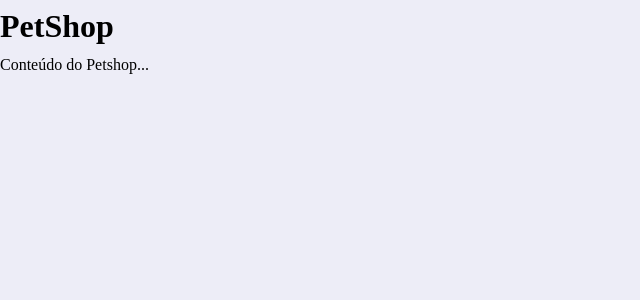
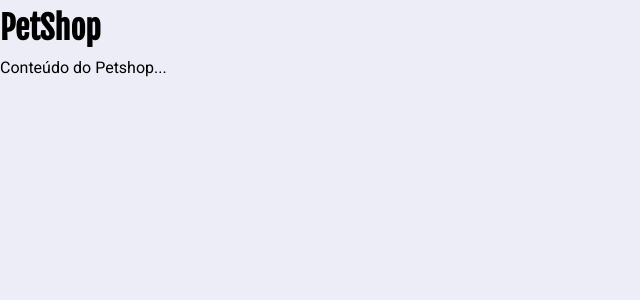
Before and after one commit to PauloHenrique00-tech/petshop, a Next.js app: page / in a window 1280 px wide. Shown: the top 300 px of the page, without its empty margins (0-640 px from the left). Built offline with nearby package versions, Linux system fonts and the light colour scheme.

Commit message:
Adiciona e configura fonts

```diff
--- a/src/app/layout.tsx
+++ b/src/app/layout.tsx
@@ -1,6 +1,21 @@
 import type { Metadata } from "next";
+import { Roboto, Fjalla_One } from "next/font/google";
+import "./globals.css";
 
-import "./globals.css";
+/* Configura variáveis para as fontes */
+const roboto = Roboto({
+  subsets: ["latin"],
+  weight: ["400", "700"],
+  variable: "--font-roboto",
+  display: "swap",
+});
+
+const fjallaOne = Fjalla_One({
+  subsets: ["latin"],
+  weight: "400",
+  variable: "--font-fjalla",
+  display: "swap",
+});
 
 export const metadata: Metadata = {
   title: "PetShop",
@@ -14,7 +29,7 @@ export default function RootLayout({
 }>) {
   return (
     <html lang="pt-br">
-      <body>
+      <body className={`${roboto.variable} ${fjallaOne.variable}`}>
         <header>
           <h1>PetShop</h1>
         </header>
```
